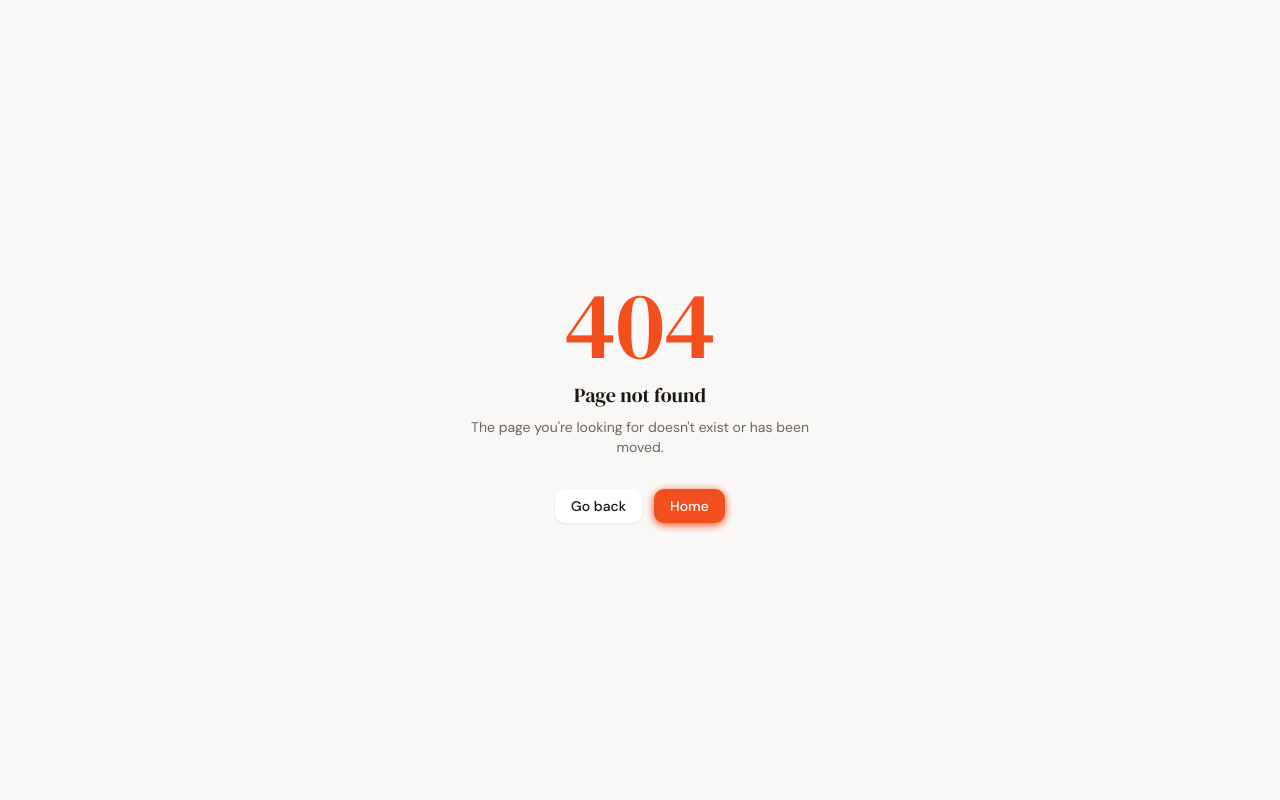
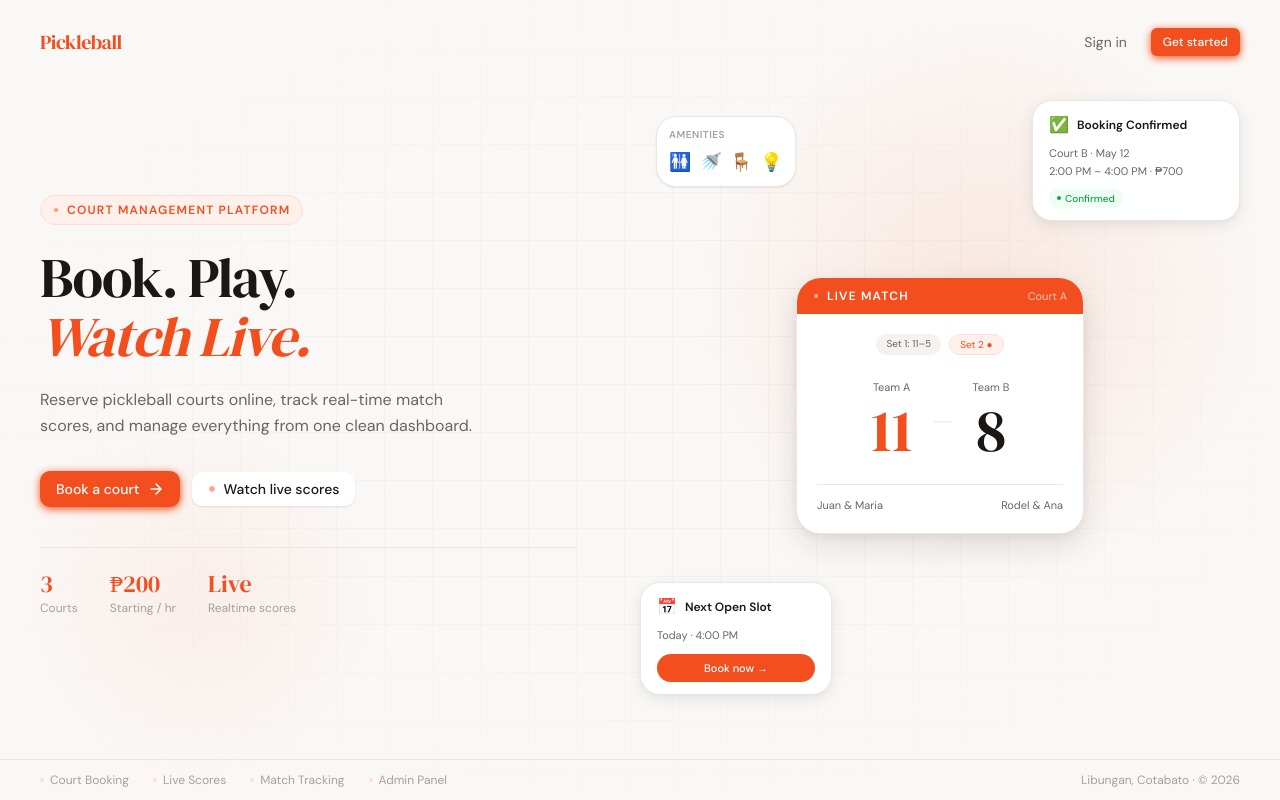
Before and after one commit to DoDongssss/pickaboo, a React (Vite) app: page /home in a window 1280 px wide. Before the commit this address had no page. Built offline with nearby package versions, Linux system fonts and the light colour scheme.

Commit message:
add initial landing page

```diff
--- a/src/App.tsx
+++ b/src/App.tsx
@@ -36,6 +36,7 @@ import { AdminAmenitiesPage } from './pages/admin/AdminAmenitiesPage'
 
 import { NotFoundPage } from './pages/NotFoundPage'
 import { ToastContainer } from './components/ui/Toast'
+import { LandingPage } from './pages/LandingPage'
 
 // ── Full-screen loading spinner shown while Supabase
 //    resolves the session on first load / refresh ──────
@@ -73,6 +74,8 @@ export default function App() {
     <BrowserRouter>
       <ToastContainer />
       <Routes>
+         {/* ── Public landing page ── */}
+        <Route path="/home" element={<LandingPage />} />
 
         {/* ── Guest only ── */}
         <Route path="/login"          element={<GuestRoute><LoginPage /></GuestRoute>} />
--- /dev/null
+++ b/src/pages/LandingPage.tsx
@@ -0,0 +1,208 @@
+import { useNavigate } from 'react-router-dom'
+
+export function LandingPage() {
+  const navigate = useNavigate()
+
+  return (
+    <div className="h-screen w-screen overflow-hidden bg-bg flex flex-col relative">
+
+      {/* Background grid */}
+      <div
+        className="absolute inset-0 pointer-events-none opacity-40"
+        style={{
+          backgroundImage: `
+            linear-gradient(var(--tw-color-border, #EAE6E1) 1px, transparent 1px),
+            linear-gradient(90deg, var(--tw-color-border, #EAE6E1) 1px, transparent 1px)
+          `,
+          backgroundSize: '48px 48px',
+          maskImage: 'radial-gradient(ellipse at center, black 30%, transparent 80%)',
+        }}
+      />
+
+      {/* Accent blobs */}
+      <div className="absolute top-0 right-0 w-[600px] h-[600px] rounded-full pointer-events-none"
+        style={{ background: 'radial-gradient(circle, rgba(242,78,30,0.10) 0%, transparent 70%)' }} />
+      <div className="absolute bottom-0 left-0 w-[400px] h-[400px] rounded-full pointer-events-none"
+        style={{ background: 'radial-gradient(circle, rgba(242,78,30,0.06) 0%, transparent 70%)' }} />
+
+      {/* Nav */}
+      <header className="relative z-10 flex items-center justify-between px-10 py-6">
+        <span className="font-display text-xl text-accent tracking-tight">Pickleball</span>
+        <div className="flex items-center gap-2">
+          <button
+            onClick={() => navigate('/login')}
+            className="text-sm text-text-2 hover:text-text-1 px-4 py-2 rounded-lg hover:bg-bg-surface2 transition-all"
+          >
+            Sign in
+          </button>
+          <button
+            onClick={() => navigate('/register')}
+            className="btn btn-primary btn-sm"
+          >
+            Get started
+          </button>
+        </div>
+      </header>
+
+      {/* Main content — centered */}
+      <main className="relative z-10 flex-1 grid grid-cols-2 gap-0 px-10 pb-8 min-h-0">
+
+        {/* Left — text */}
+        <div className="flex flex-col justify-center pr-16">
+          {/* Eyebrow */}
+          <div className="inline-flex items-center gap-2 bg-accent-soft border border-accent-mid text-accent text-xs font-semibold tracking-widest uppercase px-3 py-1.5 rounded-full w-fit mb-6">
+            <span className="w-1.5 h-1.5 rounded-full bg-accent animate-pulse-dot" />
+            Court Management Platform
+          </div>
+
+          {/* Headline */}
+          <h1 className="font-display text-[56px] leading-[1.05] tracking-tight text-text-1 mb-5">
+            Book. Play.<br />
+            <span className="text-accent italic">Watch Live.</span>
+          </h1>
+
+          {/* Sub */}
+          <p className="text-base text-text-2 leading-relaxed max-w-md mb-8">
+            Reserve pickleball courts online, track real-time match scores,
+            and manage everything from one clean dashboard.
+          </p>
+
+          {/* CTAs */}
+          <div className="flex items-center gap-3 mb-10">
+            <button
+              onClick={() => navigate('/register')}
+              className="btn btn-primary"
+            >
+              Book a court
+              <svg width="16" height="16" viewBox="0 0 16 16" fill="none">
+                <path d="M3 8h10M8 3l5 5-5 5" stroke="currentColor" strokeWidth="1.5" strokeLinecap="round" strokeLinejoin="round" />
+              </svg>
+            </button>
+            <button
+              onClick={() => navigate('/app/live')}
+              className="btn btn-secondary flex items-center gap-2"
+            >
+              <span className="w-2 h-2 rounded-full bg-accent animate-pulse-dot" />
+              Watch live scores
+            </button>
+          </div>
+
+          {/* Stats row */}
+          <div className="flex items-center gap-8 pt-6 border-t border-border">
+            {[
+              { value: '3',    label: 'Courts'         },
+              { value: '₱200', label: 'Starting / hr'  },
+              { value: 'Live', label: 'Realtime scores' },
+            ].map(s => (
+              <div key={s.label}>
+                <p className="font-display text-2xl text-accent leading-none">{s.value}</p>
+                <p className="text-xs text-text-3 mt-1">{s.label}</p>
+              </div>
+            ))}
+          </div>
+        </div>
+
+        {/* Right — UI cards */}
+        <div className="flex items-center justify-center relative">
+
+          {/* Main score card */}
+          <div className="bg-bg-surface border border-border rounded-2xl shadow-lg w-72 relative z-10">
+            {/* Live header */}
+            <div className="bg-accent rounded-t-2xl px-4 py-2.5 flex items-center gap-2">
+              <span className="w-1.5 h-1.5 rounded-full bg-white animate-pulse-dot" />
+              <span className="text-xs font-bold text-white tracking-widest uppercase">Live Match</span>
+              <span className="ml-auto text-[11px] text-white/70">Court A</span>
+            </div>
+
+            <div className="p-5">
+              {/* Set pill */}
+              <div className="flex justify-center gap-2 mb-4">
+                <span className="text-[10px] bg-bg-surface2 text-text-2 px-2.5 py-0.5 rounded-full">Set 1: 11–5</span>
+                <span className="text-[10px] bg-accent-soft text-accent border border-accent-mid px-2.5 py-0.5 rounded-full">Set 2 ●</span>
+              </div>
+
+              {/* Score */}
+              <div className="flex items-center justify-center gap-5 py-2">
+                <div className="text-center">
+                  <p className="text-[11px] text-text-2 mb-1">Team A</p>
+                  <span className="font-display text-6xl text-accent leading-none">11</span>
+                </div>
+                <span className="font-display text-2xl text-border-strong">—</span>
+                <div className="text-center">
+                  <p className="text-[11px] text-text-2 mb-1">Team B</p>
+                  <span className="font-display text-6xl text-text-1 leading-none">8</span>
+                </div>
+              </div>
+
+              {/* Players */}
+              <div className="mt-4 pt-3 border-t border-border flex justify-between text-[11px] text-text-2">
+                <span>Juan & Maria</span>
+                <span>Rodel & Ana</span>
+              </div>
+            </div>
+          </div>
+
+          {/* Booking confirmation card — top right */}
+          <div className="absolute top-4 right-0 bg-bg-surface border border-border rounded-xl shadow-md px-4 py-3 w-52 animate-slide-up"
+            style={{ animationDelay: '0.2s', animationFillMode: 'backwards' }}>
+            <div className="flex items-center gap-2 mb-2">
+              <span className="text-base">✅</span>
+              <span className="text-xs font-semibold text-text-1">Booking Confirmed</span>
+            </div>
+            <p className="text-[11px] text-text-2 leading-relaxed">
+              Court B · May 12<br />
+              2:00 PM – 4:00 PM · ₱700
+            </p>
+            <span className="inline-flex items-center gap-1 mt-2 text-[10px] font-medium text-status-success bg-status-successBg px-2 py-0.5 rounded-full">
+              <span className="w-1 h-1 rounded-full bg-status-success" />
+              Confirmed
+            </span>
+          </div>
+
+          {/* Available slot card — bottom left */}
+          <div className="absolute bottom-8 left-0 bg-bg-surface border border-border rounded-xl shadow-md px-4 py-3 w-48 animate-slide-up"
+            style={{ animationDelay: '0.4s', animationFillMode: 'backwards' }}>
+            <div className="flex items-center gap-2 mb-2">
+              <span className="text-base">📅</span>
+              <span className="text-xs font-semibold text-text-1">Next Open Slot</span>
+            </div>
+            <p className="text-[11px] text-text-2">Today · 4:00 PM</p>
+            <button
+              onClick={() => navigate('/register')}
+              className="mt-2.5 w-full text-[11px] font-medium bg-accent text-white py-1.5 rounded-lg hover:bg-accent-hover transition-colors"
+            >
+              Book now →
+            </button>
+          </div>
+
+          {/* Amenity badge — top left */}
+          <div className="absolute top-8 left-4 bg-bg-surface border border-border rounded-xl shadow-sm px-3 py-2.5 animate-slide-up"
+            style={{ animationDelay: '0.6s', animationFillMode: 'backwards' }}>
+            <p className="text-[10px] text-text-3 mb-1.5 uppercase tracking-wider font-semibold">Amenities</p>
+            <div className="flex gap-2 text-lg">
+              <span title="Restroom">🚻</span>
+              <span title="Shower">🚿</span>
+              <span title="Chairs">🪑</span>
+              <span title="Lighting">💡</span>
+            </div>
+          </div>
+
+        </div>
+      </main>
+
+      {/* Bottom strip */}
+      <div className="relative z-10 border-t border-border px-10 py-3 flex items-center justify-between">
+        <div className="flex items-center gap-6">
+          {['Court Booking', 'Live Scores', 'Match Tracking', 'Admin Panel'].map((f) => (
+            <span key={f} className="flex items-center gap-1.5 text-xs text-text-3">
+              <span className="w-1 h-1 rounded-full bg-accent-mid" />
+              {f}
+            </span>
+          ))}
+        </div>
+        <span className="text-xs text-text-3">Libungan, Cotabato · © 2026</span>
+      </div>
+
+    </div>
+  )
+}
```
